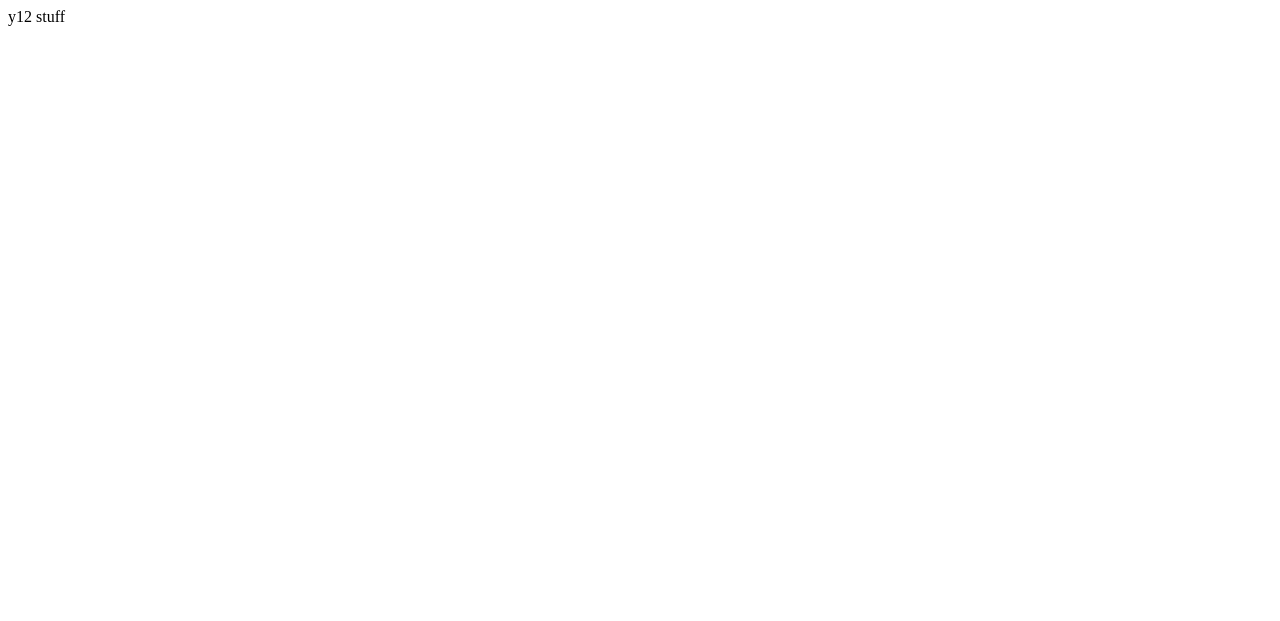
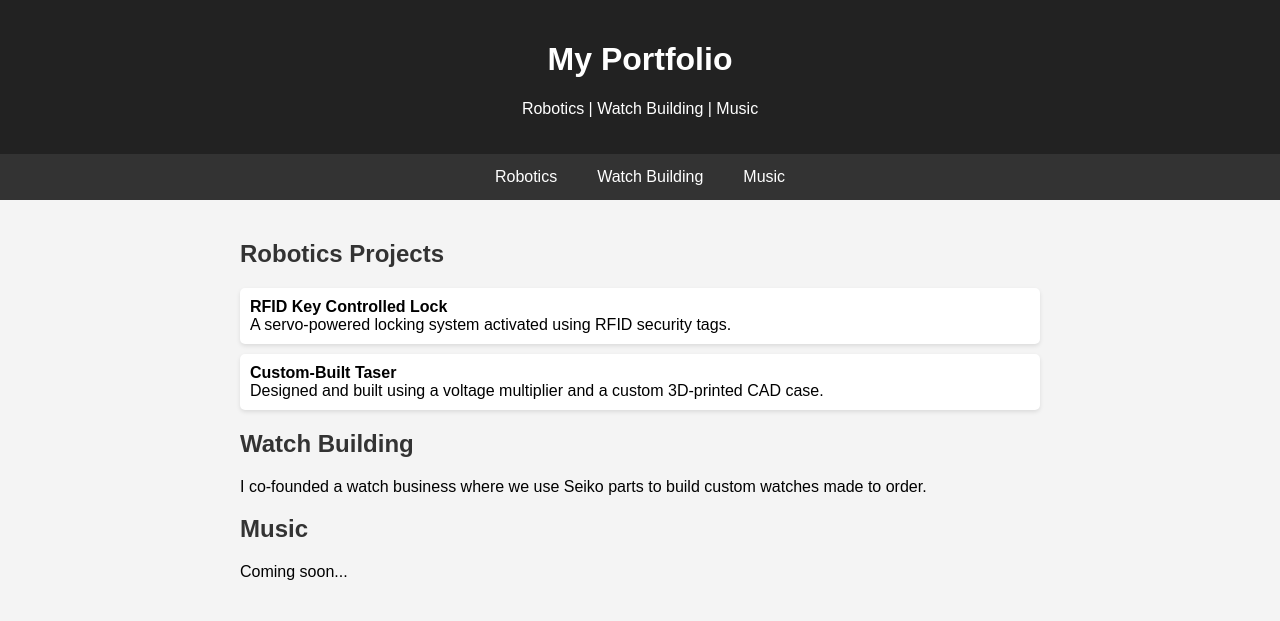
Before and after one commit to mg10254-wq/portfolio.mg10254, a plain HTML site: page index.html in a window 1280 px wide. Drawn offline with Linux system fonts and the light colour scheme.

Commit message:
first update index.html
Very early version of the portfolio.
- need to add information under the music section
- make a section for sports

```diff
--- a/index.html
+++ b/index.html
@@ -1 +1,89 @@
-y12 stuff
+<!DOCTYPE html>
+<html lang="en">
+<head>
+    <meta charset="UTF-8" />
+    <meta name="viewport" content="width=device-width, initial-scale=1.0" />
+    <title>My Portfolio</title>
+    <style>
+        body {
+            font-family: Arial, sans-serif;
+            margin: 0;
+            padding: 0;
+            background: #f4f4f4;
+        }
+        header {
+            background: #222;
+            color: white;
+            padding: 20px;
+            text-align: center;
+        }
+        nav {
+            background: #333;
+            display: flex;
+            justify-content: center;
+        }
+        nav a {
+            color: white;
+            padding: 14px 20px;
+            text-decoration: none;
+            display: block;
+        }
+        nav a:hover {
+            background: #444;
+        }
+        .container {
+            padding: 20px;
+            max-width: 800px;
+            margin: auto;
+        }
+        h2 {
+            color: #333;
+        }
+        .project-list ul {
+            list-style: none;
+            padding: 0;
+        }
+        .project-list li {
+            background: white;
+            padding: 10px;
+            margin: 10px 0;
+            border-radius: 5px;
+            box-shadow: 0 2px 4px rgba(0,0,0,0.1);
+        }
+    </style>
+</head>
+<body>
+    <header>
+        <h1>My Portfolio</h1>
+        <p>Robotics | Watch Building | Music</p>
+    </header>
+
+    <nav>
+        <a href="#robotics">Robotics</a>
+        <a href="#watches">Watch Building</a>
+        <a href="#music">Music</a>
+    </nav>
+
+    <div class="container">
+        <section id="robotics">
+            <h2>Robotics Projects</h2>
+            <div class="project-list">
+                <ul>
+                    <li><strong>RFID Key Controlled Lock</strong><br>A servo‑powered locking system activated using RFID security tags.</li>
+                    <li><strong>Custom‑Built Taser</strong><br>Designed and built using a voltage multiplier and a custom 3D‑printed CAD case.</li>
+                </ul>
+            </div>
+        </section>
+
+        <section id="watches">
+            <h2>Watch Building</h2>
+            <p>I co‑founded a watch business where we use Seiko parts to build custom watches made to order.</p>
+        </section>
+
+        <section id="music">
+            <h2>Music</h2>
+            <p>Coming soon...</p>
+        </section>
+    </div>
+</body>
+</html>
```
